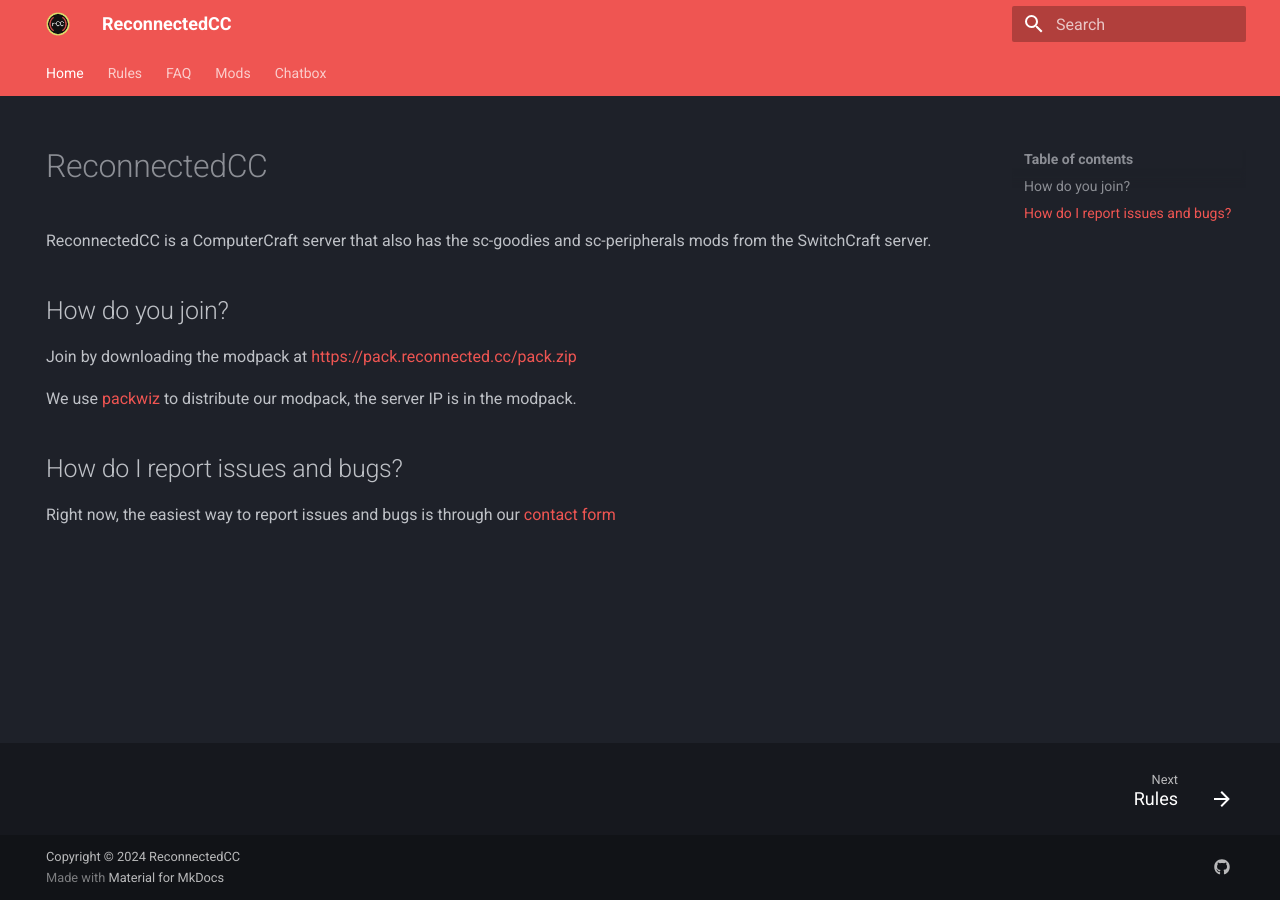
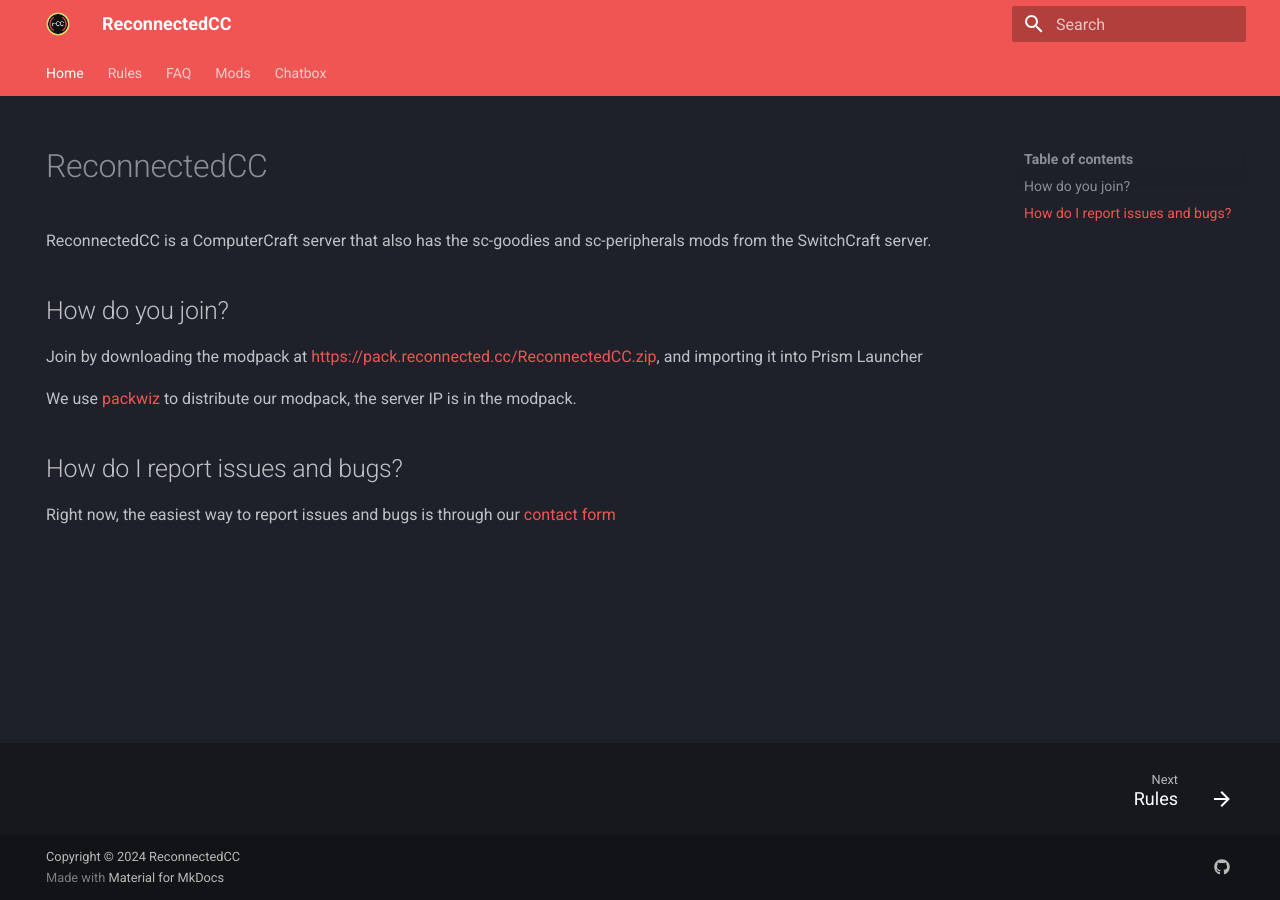
Before and after one commit to ReconnectedCC/docs, an MkDocs documentation site: the page built from docs/index.md, in a window 1280 px wide. Built offline with MkDocs 1.6.1 and Material for MkDocs 9.7.7, drawn with Linux system fonts in a browser that asks for light colours.

Commit message:
update documentation for pack download

```diff
--- a/docs/index.md
+++ b/docs/index.md
@@ -10,7 +10,7 @@
 
 ## How do you join?
 
-Join by downloading the modpack at [https://pack.reconnected.cc/pack.zip](https://pack.reconnected.cc/pack.zip)
+Join by downloading the modpack at [https://pack.reconnected.cc/ReconnectedCC.zip](https://pack.reconnected.cc/ReconnectedCC.zip), and importing it into Prism Launcher
 
 We use [packwiz](https://packwiz.infra.link) to distribute our modpack, the server IP is in the modpack.
 
```
